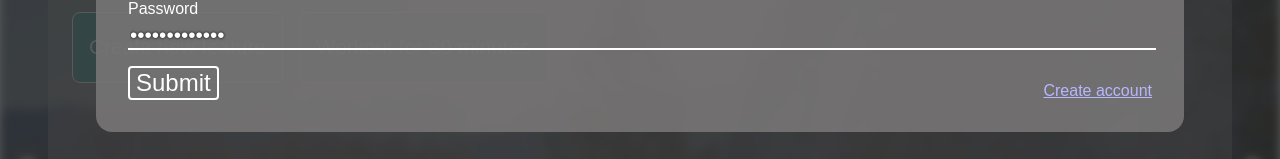
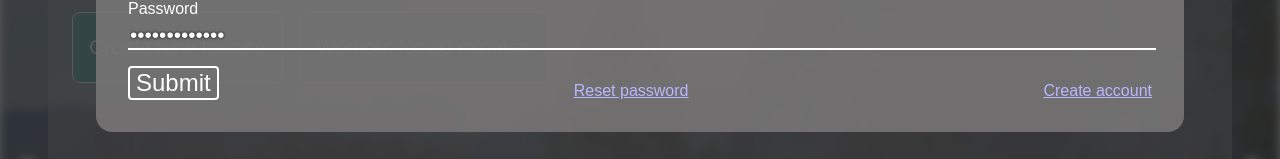
Before and after one commit to aleksandr-efimenko/inspirational-homepage, a React (Create React App) app: page / in a window 1280 px wide. Both pictures are taken after a click on the button "Login". Shown: the part 226-385 px from the top of the page. Built offline with nearby package versions, Linux system fonts and the light colour scheme; no server answers.

Commit message:
implent reset password link from login and registration form

```diff
--- a/src/components/Authentication/LoginForm.tsx
+++ b/src/components/Authentication/LoginForm.tsx
@@ -1,7 +1,7 @@
 import React, { FormEvent, MouseEvent, memo, useEffect, useRef, useState } from 'react'
 import { useAppDispatch } from '../../app/hooks';
 import { FontAwesomeIcon } from '@fortawesome/react-fontawesome';
-import { closeModalWindow, openRegistrationForm } from '../../features/modalWindow/modalWindowSlice';
+import { closeModalWindow, openRegistrationForm, openResetPasswordForm } from '../../features/modalWindow/modalWindowSlice';
 import { auth } from '../../app/firebase';
 import { useSignInWithEmailAndPassword } from 'react-firebase-hooks/auth'
 import { getTasksFromFirestoreAsync, setUid } from '../../features/tasks/tasksSlice';
@@ -37,6 +37,11 @@ const LoginForm: React.FC = () => {
     const handleCreateAccountLink = (e: MouseEvent) => {
         e.preventDefault();
         dispatch(openRegistrationForm());
+    }
+
+    const handleResetPasswordLink = (e: MouseEvent) => {
+        e.preventDefault();
+        dispatch(openResetPasswordForm());
     }
 
     const handleSubmit = (e: FormEvent) => {
@@ -88,6 +93,7 @@ const LoginForm: React.FC = () => {
             {errorAuth && <p className='login-error-msg'>{getErrorMessage()}</p>}
             <div id='sign-container'>
                 {renderLoginButton()}
+                <p><a href='/' onClick={handleResetPasswordLink} >Reset password</a></p>
                 <p><a href='/' onClick={handleCreateAccountLink} >Create account</a></p>
             </div>
         </form>
--- a/src/components/Authentication/RegistrationForm.tsx
+++ b/src/components/Authentication/RegistrationForm.tsx
@@ -2,7 +2,7 @@ import React, { FormEvent, MouseEvent, useEffect, useState } from 'react'
 import { useCreateUserWithEmailAndPassword } from 'react-firebase-hooks/auth';
 import { auth } from '../../app/firebase';
 import { FontAwesomeIcon } from '@fortawesome/react-fontawesome';
-import { closeModalWindow, openLoginForm } from '../../features/modalWindow/modalWindowSlice';
+import { closeModalWindow, openLoginForm, openResetPasswordForm } from '../../features/modalWindow/modalWindowSlice';
 import { useAppDispatch } from '../../app/hooks';
 
 export default function RegistrationForm() {
@@ -17,11 +17,16 @@ export default function RegistrationForm() {
         user,
         loadingRegister,
         errorRegister,
-    ] = useCreateUserWithEmailAndPassword(auth, {sendEmailVerification: true });
+    ] = useCreateUserWithEmailAndPassword(auth, { sendEmailVerification: true });
 
     const handleLoginLink = (e: MouseEvent) => {
         e.preventDefault();
         dispatch(openLoginForm());
+    }
+
+    const handleResetPasswordLink = (e: MouseEvent) => {
+        e.preventDefault();
+        dispatch(openResetPasswordForm());
     }
 
     const handleSubmit = (e: FormEvent) => {
@@ -74,7 +79,9 @@ export default function RegistrationForm() {
 
             <div id='sign-container'>
                 {renderRegisterButton()}
+                <p><a href='/' onClick={handleResetPasswordLink} >Reset password</a></p>
                 <p><a href='/' onClick={handleLoginLink} >Login</a></p>
+
             </div>
         </form >
     )
--- a/src/components/Authentication/ResetPasswordForm.tsx
+++ b/src/components/Authentication/ResetPasswordForm.tsx
@@ -39,11 +39,9 @@ export default function ResetPasswordForm() {
                 <input onChange={(e) => setEmail(e.target.value)} className='white-text-input' type='email'></input>
             </label>
             {errorReset && <p className='login-error-msg'>{errorReset.message}</p>}
-
-
             <div id='sign-container'>
                 {renderResetButton()}
-                <p><a href='/' onClick={handleLoginLink} >Login</a></p>
+                <p><a href='/' onClick={handleLoginLink}>Login</a></p>
             </div>
         </form >
     )
--- a/src/components/ModalWindow/ModalWindow.tsx
+++ b/src/components/ModalWindow/ModalWindow.tsx
@@ -4,6 +4,7 @@ import { selectShowModal, selectModalContent, closeModalWindow } from '../../fea
 import { useAppDispatch, useAppSelector } from '../../app/hooks'
 import LoginForm from '../Authentication/LoginForm';
 import RegistrationForm from '../Authentication/RegistrationForm';
+import ResetPasswordForm from '../Authentication/ResetPasswordForm';
 
 export default function ModalWindow() {
   const dispatch = useAppDispatch();
@@ -18,6 +19,8 @@ export default function ModalWindow() {
         return <LocationSelect />;
       case 'RegistrationForm':
         return <RegistrationForm />;
+      case 'ResetPasswordForm':
+        return <ResetPasswordForm />;
       default:
         return <></>
     }
```
